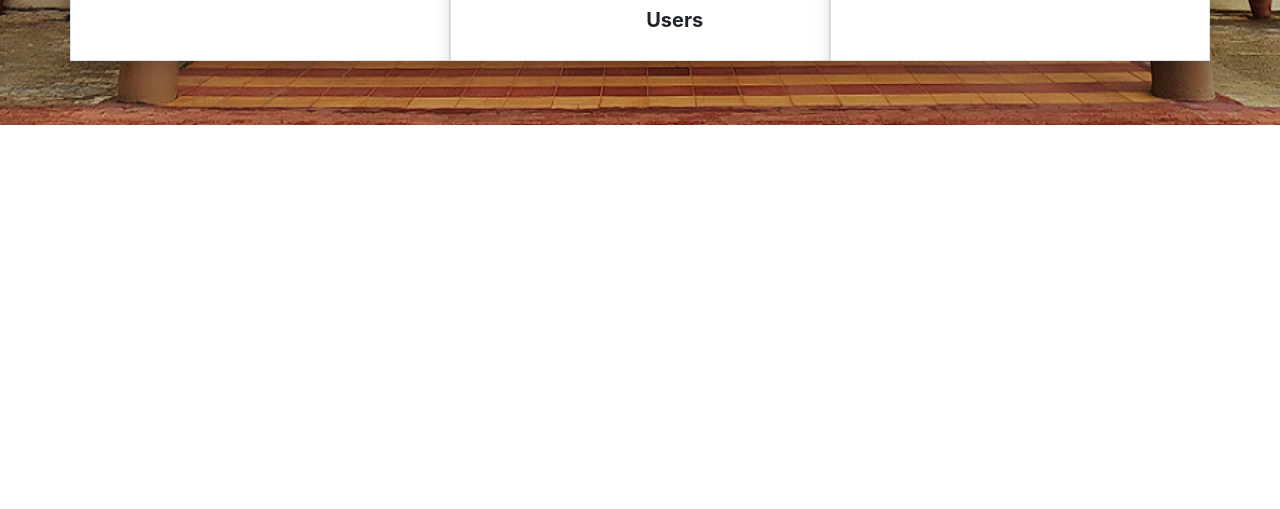
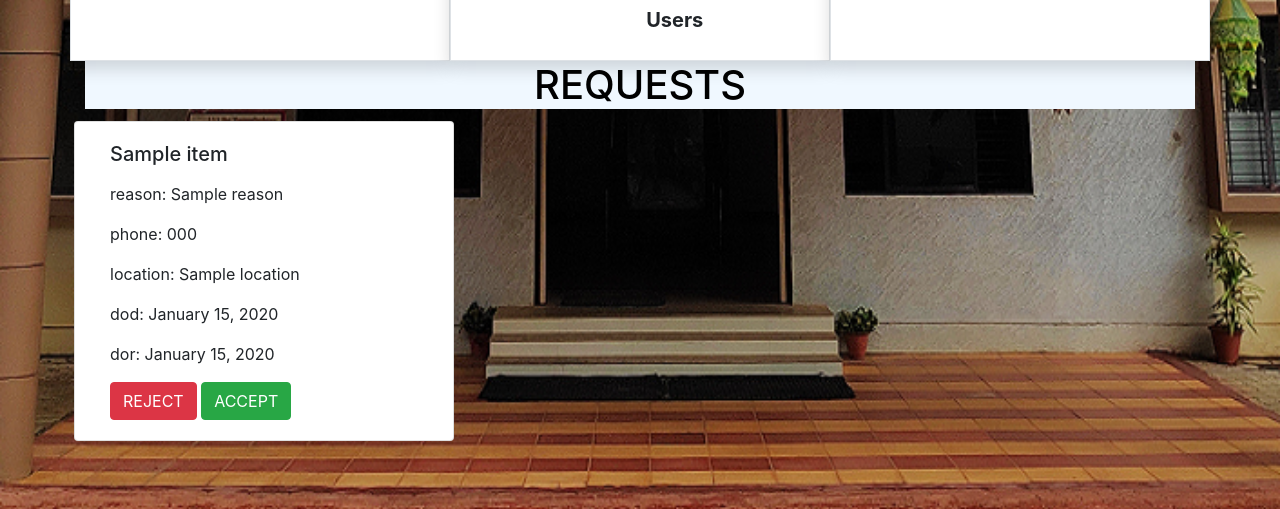
Before and after one commit to 2deadmen/hostelmanagement-django, a Django app: template vmsApp/templates/home.html in a window 1280 px wide. Shown: the part 1101-1610 px from the top of the page. Before the commit the page ends 1226 px from the top, so only its background shows below. Run offline with Django 3.2, Linux system fonts and the light colour scheme; data comes from the database, SQL or seed files in the repository; both versions use the stored data as it was after the commit; the template is opened without the code that fills it: values that come from a table or form of the project are taken from there, most other values are stand-ins (such as "Sample title", 1, 10 or a date in 2020); some libraries are stand-ins or nearby versions.

Commit message:
show done

```diff
--- a/vmsApp/templates/home.html
+++ b/vmsApp/templates/home.html
@@ -52,6 +52,26 @@
         </div>
     </div>
 </section>
+<div style="background-color:aliceblue"><h1 align="center" style="color:black">REQUESTS</h1></div>
+<div class="row">
+    {% for item in reqs %}
+    <div class="card col-md-4 m-1" style="width: 18rem;">
+      <div class="card-body">
+        <h5 class="card-title"><p> {{ item.name }}</p></h5>
+        <p class="card-text"> <p>reason: {{ item.reason }}</p></p>
+        <p class="card-text"><p>phone: {{ item.phone }}</p></p>
+        <p class="card-text">     <p>location: {{ item.location }}</p></p>
+        <p class="card-text"><p>dod: {{ item.date_depart|date:"F d, Y" }}</p></p>
+        <p class="card-text"><p>dor: {{ item.date_return |date:"F d, Y" }}</p></p>
+
+        <a href="#" class="btn btn-danger">REJECT</a>
+        <a href="#" class="btn btn-success">ACCEPT</a>
+      </div>
+    </div>
+
+  {% endfor %}
+
+   </div>
 </div> {% endblock pageContent %} {% block ScriptBlock %}
 <script>
 </script>
```
Also changed, not shown: vmsApp/templates/user_home.html (+4 -4 lines), vmsApp/views.py (+11 -5 lines), db.sqlite3.
